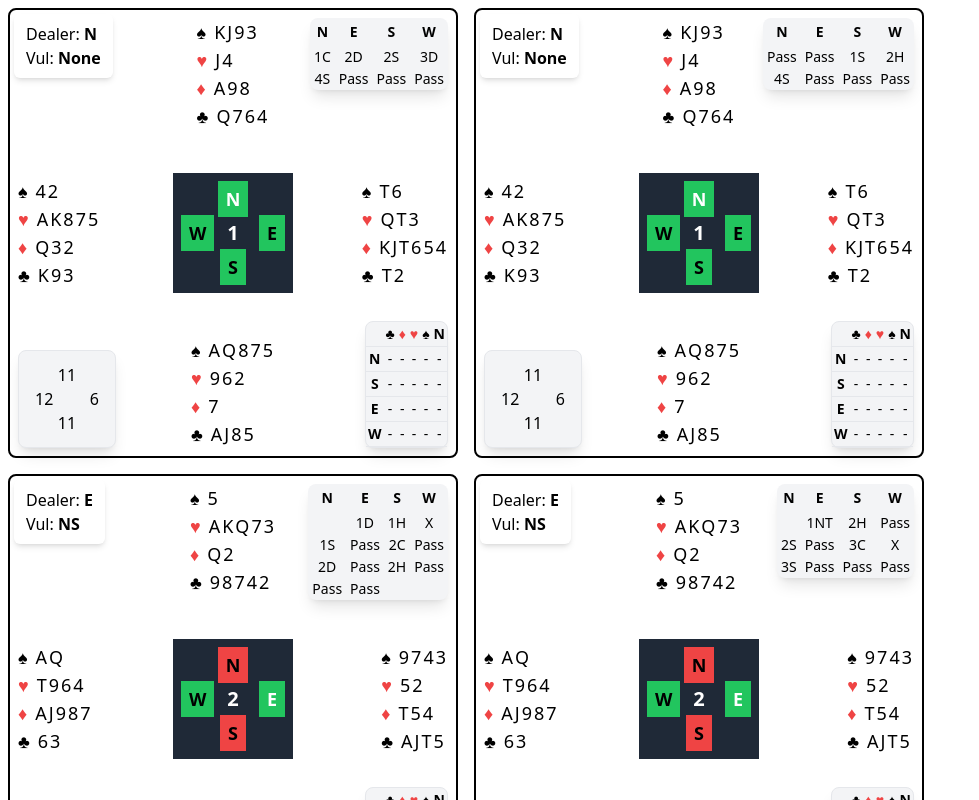
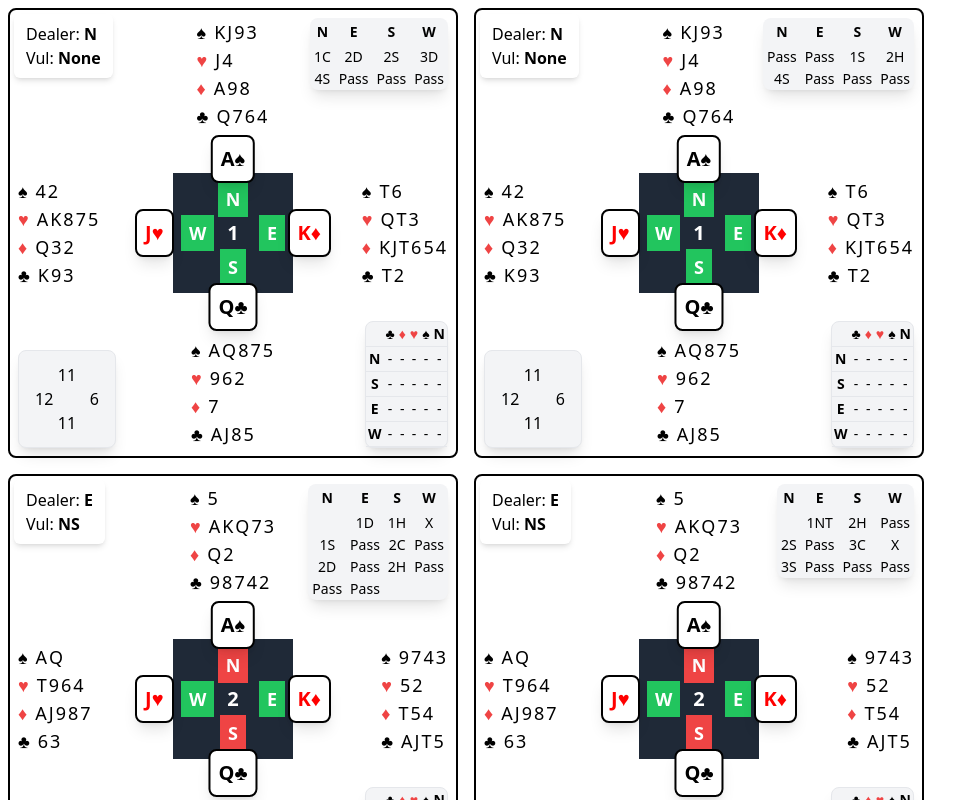
Before and after one commit to jacquicollier/ukbridge-club-website, a Next.js app: page /hand in a window 1280 px wide. Shown: the top 800 px of the page, without its empty margins (0-979 px from the left). Built offline with nearby package versions, Linux system fonts and the light colour scheme; what aws-amplify would draw is missing.

Commit message:
Show played cards

```diff
--- a/src/app/hand/components/BridgeHandLayout.tsx
+++ b/src/app/hand/components/BridgeHandLayout.tsx
@@ -7,6 +7,7 @@ import PointCountTable from '@/app/hand/components/PointCountTable';
 export default function BridgeHandLayout(props: {
   hand: Hand;
   result: boolean;
+  playedCards?: { [key: string]: { suit: string; rank: string } }; // Cards played by each player
 }) {
   const vulnerability = {
     N: ['NS', 'Both', 'All'].includes(props.hand.vulnerable),
@@ -19,12 +20,8 @@ export default function BridgeHandLayout(props: {
 
   return (
     <div className='relative m-2 flex size-[450px] flex-col items-center justify-center rounded-lg border-2 border-black p-4'>
+      {/* Auction Table */}
       <AuctionTable auction={props.hand.auction} />
-
-      {/*<div className='absolute right-2 top-2 rounded-lg border bg-gray-100 shadow-lg'>*/}
-      {/*  <h3 className='font-bold'>Optimal Contract</h3>*/}
-      {/*  <p>4♠ by West</p>*/}
-      {/*</div>*/}
 
       {/* Dealer & Vulnerability Box */}
       <div className='absolute left-1 top-1 rounded-md px-3 py-2 shadow-md'>
@@ -36,26 +33,20 @@ export default function BridgeHandLayout(props: {
         </p>
       </div>
 
-      {/* North Hand */}
+      {/* Hands */}
       <div className='absolute top-2'>{renderHand(hands.N)}</div>
-
-      {/* West Hand */}
       <div className='absolute left-2 top-1/2 -translate-y-1/2'>
         {renderHand(hands.W)}
       </div>
-
-      {/* East Hand */}
       <div className='absolute right-2 top-1/2 -translate-y-1/2'>
         {renderHand(hands.E)}
       </div>
-
-      {/* South Hand */}
       <div className='absolute bottom-2'>{renderHand(hands.S)}</div>
 
-      {/* Board Box with Compass Labels and Vulnerability Colors */}
+      {/* Board */}
       <div className='absolute flex size-32 flex-col items-center justify-center border-4 border-white bg-gray-800 text-lg font-bold text-white'>
         <div
-          className={`absolute top-2 px-2 py-1 ${vulnerability.N ? 'bg-red-500' : 'bg-green-500'} ${props.hand.dealer === 'N' ? 'text-white' : 'text-black'}`}
+          className={`absolute top-2 px-2 py-1 ${vulnerability.N ? 'bg-red-500' : 'bg-green-500'}`}
         >
           N
         </div>
@@ -63,29 +54,59 @@ export default function BridgeHandLayout(props: {
           {props.hand.board}
         </div>
         <div
-          className={`absolute bottom-2 px-2 py-1 ${vulnerability.S ? 'bg-red-500' : 'bg-green-500'} ${props.hand.dealer === 'S' ? 'text-white' : 'text-black'}`}
+          className={`absolute bottom-2 px-2 py-1 ${vulnerability.S ? 'bg-red-500' : 'bg-green-500'}`}
         >
           S
         </div>
         <div
-          className={`absolute left-2 px-2 py-1 ${vulnerability.W ? 'bg-red-500' : 'bg-green-500'} ${props.hand.dealer === 'W' ? 'text-white' : 'text-black'}`}
+          className={`absolute left-2 px-2 py-1 ${vulnerability.W ? 'bg-red-500' : 'bg-green-500'}`}
         >
           W
         </div>
         <div
-          className={`absolute right-2 px-2 py-1 ${vulnerability.E ? 'bg-red-500' : 'bg-green-500'} ${props.hand.dealer === 'E' ? 'text-white' : 'text-black'}`}
+          className={`absolute right-2 px-2 py-1 ${vulnerability.E ? 'bg-red-500' : 'bg-green-500'}`}
         >
           E
         </div>
       </div>
 
+      {/* Played Cards */}
+      {props.playedCards &&
+        Object.entries(props.playedCards).map(([player, card]) => (
+          <div
+            key={player}
+            className='absolute flex items-center justify-center rounded-lg border-2 border-black bg-white p-2 text-xl font-bold shadow-lg'
+            style={{
+              ...getCardPosition(player),
+              color: card.suit === '♥' || card.suit === '♦' ? 'red' : 'black',
+            }}
+          >
+            {card.rank}
+            {card.suit}
+          </div>
+        ))}
+
+      {/* Extra Info */}
       <PointCountTable deal={props.hand.deal} />
-
-      {/*<Result contract={props.hand.contract} declarer={props.hand.declarer} result={props.hand.result} />*/}
       <DDSTable />
     </div>
   );
 }
+
+const getCardPosition = (player: string) => {
+  switch (player) {
+    case 'N':
+      return { top: '125px', left: '50%', transform: 'translateX(-50%)' };
+    case 'E':
+      return { right: '125px', top: '50%', transform: 'translateY(-50%)' };
+    case 'S':
+      return { bottom: '125px', left: '50%', transform: 'translateX(-50%)' };
+    case 'W':
+      return { left: '125px', top: '50%', transform: 'translateY(-50%)' };
+    default:
+      return {};
+  }
+};
 
 const getSuitClass = (suit: string) =>
   suit === '♥' || suit === '♦' ? 'text-red-500' : 'text-black';
--- a/src/app/hand/page.tsx
+++ b/src/app/hand/page.tsx
@@ -5,7 +5,17 @@ export default function Hand() {
   return (
     <div className='flex flex-row flex-wrap'>
       {hands.map((hand, index) => (
-        <BridgeHandLayout key={index} hand={hand} result={true} />
+        <BridgeHandLayout
+          key={index}
+          hand={hand}
+          result={true}
+          playedCards={{
+            N: { suit: '♠', rank: 'A' },
+            E: { suit: '♦', rank: 'K' },
+            S: { suit: '♣', rank: 'Q' },
+            W: { suit: '♥', rank: 'J' },
+          }}
+        />
       ))}
     </div>
   );
```
